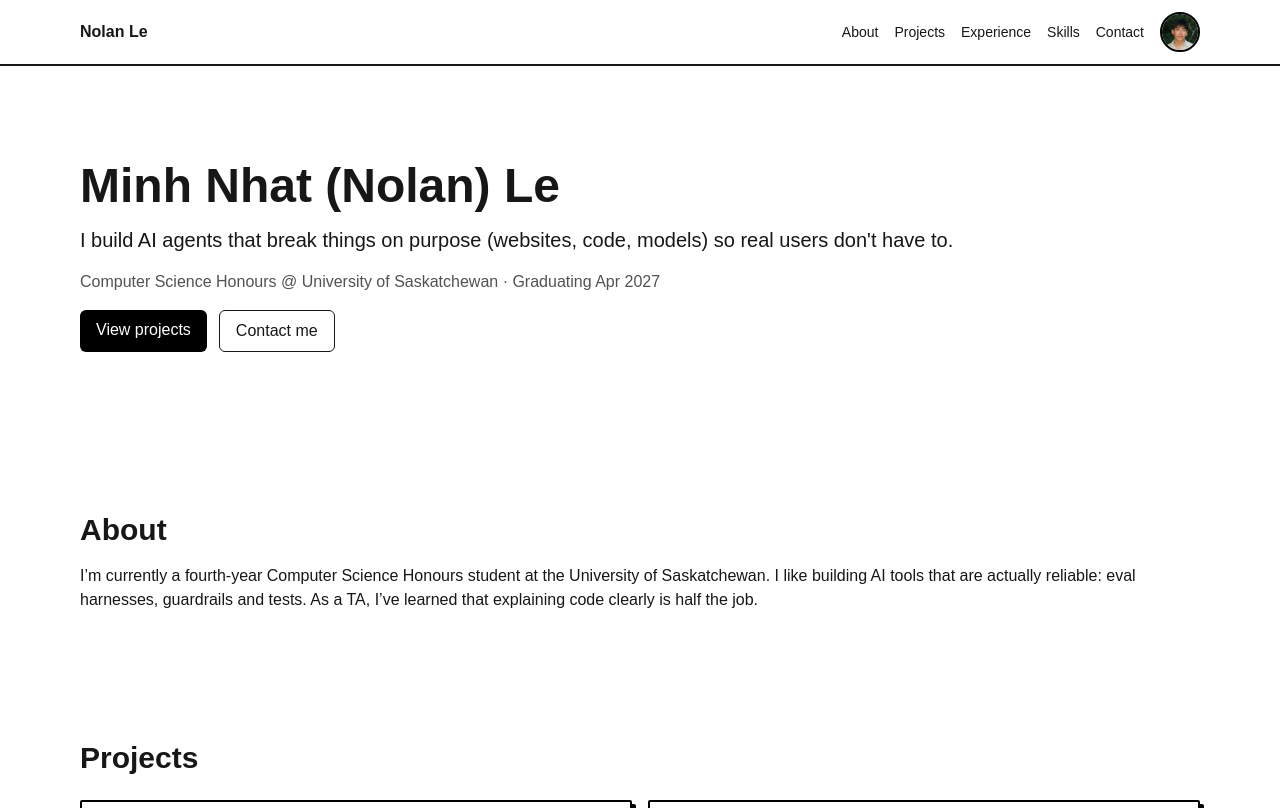
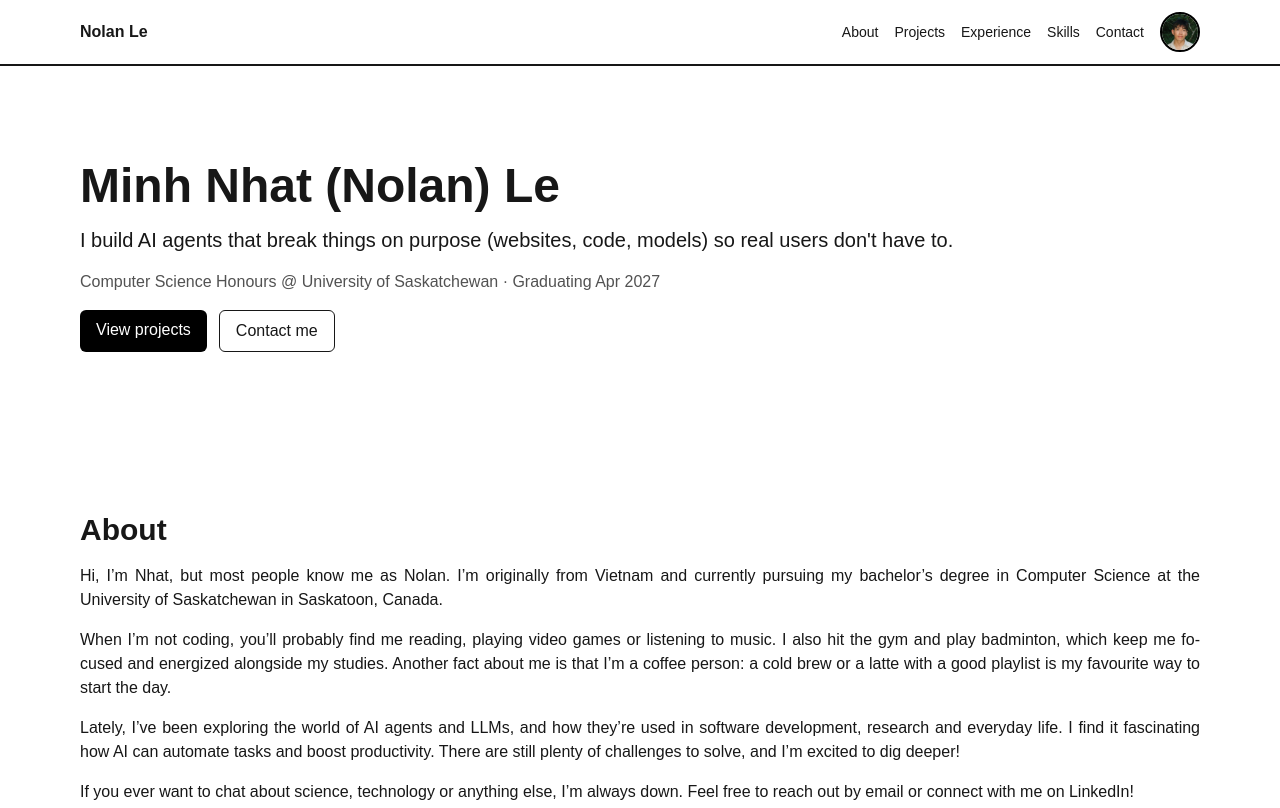
Before and after one commit to nhatle16/portfolio, a Next.js app: page / in a window 1280 px wide. Shown: the top 808 px of the page. Built offline with nearby package versions, Linux system fonts and the light colour scheme.

Commit message:
content: rewrite About as a personal intro with justified paragraphs

```diff
--- a/src/components/About.tsx
+++ b/src/components/About.tsx
@@ -2,9 +2,27 @@ export function About() {
   return (
     <section id="about" className="py-16 space-y-4">
       <h2 className="text-3xl font-bold">About</h2>
-      <p>
-        I’m currently a fourth-year Computer Science Honours student at the University of Saskatchewan. I like building AI tools that are actually reliable: eval harnesses, guardrails and tests. As a TA, I’ve learned that explaining code clearly is half the job.
-      </p>
+      {/* hyphens-auto splits long words so justified lines don't get wide gaps */}
+      <div className="space-y-4 text-justify hyphens-auto">
+        <p>
+          Hi, I’m Nhat, but most people know me as Nolan. I’m originally from Vietnam and currently pursuing my
+          bachelor’s degree in Computer Science at the University of Saskatchewan in Saskatoon, Canada.
+        </p>
+        <p>
+          When I’m not coding, you’ll probably find me reading, playing video games or listening to music. I also hit
+          the gym and play badminton, which keep me focused and energized alongside my studies. Another fact about me is that
+          I’m a coffee person: a cold brew or a latte with a good playlist is my favourite way to start the day.
+        </p>
+        <p>
+          Lately, I’ve been exploring the world of AI agents and LLMs, and how they’re used in software development,
+          research and everyday life. I find it fascinating how AI can automate tasks and boost productivity.
+          There are still plenty of challenges to solve, and I’m excited to dig deeper!
+        </p>
+        <p>
+          If you ever want to chat about science, technology or anything else, I’m always down. Feel free to reach
+          out by email or connect with me on LinkedIn!
+        </p>
+      </div>
     </section>
   );
 }
```
